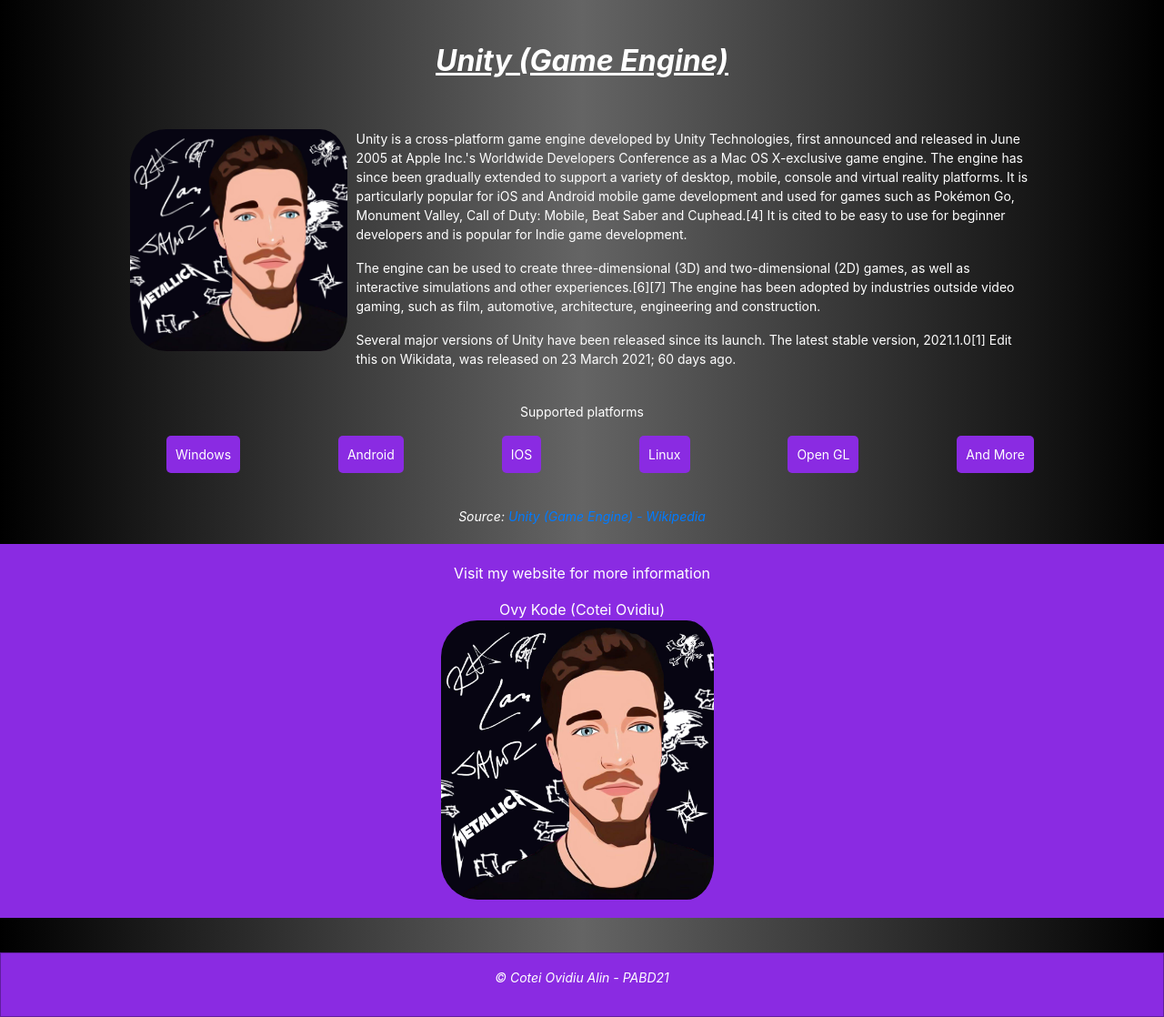
After one commit to UAB21/PABD21, a Symfony app: template templates/coteiovidiualin.html.twig in a window 1280 px wide. The commit adds this page. Shown: the whole page at 91% size. Run offline with Twig, Linux system fonts and the light colour scheme; the template is opened without the code that fills it, so the values that code supplies are empty; some libraries are stand-ins or nearby versions.

Commit message:
added my files

```diff
--- /dev/null
+++ b/public/css/coteiovidiualin.css
@@ -0,0 +1,100 @@
+body{
+  background: rgb(15,48,99);
+  background: linear-gradient(90deg, rgb(0, 0, 0) 0%, rgba(36, 36, 36, 0.706) 50%, rgb(0, 0, 0) 100%);
+  color: rgb(30,30,30);
+}
+
+.container{
+  width: 80%;
+  margin: auto;
+}
+
+.top-image{
+  width: 35%;
+}
+
+.text-image{
+  width: 25%;
+  float: left;
+}
+
+.text-small{
+  font-size: 14px;
+}
+
+.container-list {
+  margin: auto;
+  text-align: left;
+}
+
+.container-list ul {
+  display: flex;
+  justify-content: space-between;
+  align-items: center;
+}
+
+.container-list ul li {
+  background-color: blueviolet;
+  padding: 10px;
+  list-style: none;
+  border-radius: 5px;
+  cursor: pointer;
+}
+
+footer{
+  margin-top: 3%;
+  border: 1px solid rgba(0,0,0,0.3);
+}
+
+p {
+  color: #fff;
+}
+
+h2 {
+  color: #fff;
+}
+
+em {
+  color: #fff;
+}
+
+li {
+  color: #fff;
+}
+
+.t-left {
+  text-align: left;
+}
+
+.footer {
+  background-color: blueviolet;
+}
+
+.title {
+  text-decoration: underline;
+}
+
+.img {
+  padding-right: 10px;
+  border-radius: 40px;
+  -webkit-user-drag: none;
+}
+
+.container-info {
+  margin-top: 20px;
+  padding: 20px;
+  background-color: blueviolet;
+  width: 100%;
+  display: flex;
+  justify-content: center;
+  align-items: center;
+  flex-direction: column;
+}
+
+.container-info p {
+  color: #fff;
+}
+
+.container-info a {
+  color: #fff;
+}
--- a/templates/Default.html.twig
+++ b/templates/Default.html.twig
@@ -32,6 +32,7 @@
                 <li><a href="/TandauGabrielClaudiu">Tandau Gabriel Claudiu</a></li>
                 <li><a href="/laurentiu_tibea">Tibea Laurentiu</a></li>
                 <li><a href="/galerie_foto">Tibea Laurentiu (galerie foto)</a></li>
+                <li><a href="/coteiovidiualin">Cotei Ovidiu Alin</a></li>
             </ul>
         </div>
     </body>
--- /dev/null
+++ b/templates/coteiovidiualin.html.twig
@@ -0,0 +1,74 @@
+{% extends "base.html.twig" %}
+
+{% block title %}Cotei Ovidiu Alin{% endblock %}
+
+{% block stylesheets %}
+    <link rel="stylesheet" href="https://stackpath.bootstrapcdn.com/bootstrap/4.4.1/css/bootstrap.min.css" integrity="sha384-Vkoo8x4CGsO3+Hhxv8T/Q5PaXtkKtu6ug5TOeNV6gBiFeWPGFN9MuhOf23Q9Ifjh" crossorigin="anonymous">
+    <link rel="stylesheet" href="{{ asset('css/coteiovidiualin.css') }}"/>
+{% endblock %}
+
+{% block javascripts %}
+    <script src="https://code.jquery.com/jquery-3.4.1.slim.min.js" integrity="sha384-J6qa4849blE2+poT4WnyKhv5vZF5SrPo0iEjwBvKU7imGFAV0wwj1yYfoRSJoZ+n" crossorigin="anonymous"></script>
+    <script src="https://cdn.jsdelivr.net/npm/popper.js@1.16.0/dist/umd/popper.min.js" integrity="sha384-Q6E9RHvbIyZFJoft+2mJbHaEWldlvI9IOYy5n3zV9zzTtmI3UksdQRVvoxMfooAo" crossorigin="anonymous"></script>
+    <script src="https://stackpath.bootstrapcdn.com/bootstrap/4.4.1/js/bootstrap.min.js" integrity="sha384-wfSDF2E50Y2D1uUdj0O3uMBJnjuUD4Ih7YwaYd1iqfktj0Uod8GCExl3Og8ifwB6" crossorigin="anonymous"></script>
+{% endblock %}
+
+{% block body %}
+
+    <header class="pt-5">
+        <div class="text-center">
+            <h2 class="font-weight-bold font-italic title">Unity (Game Engine)</h2>
+        </div>
+    </header>
+
+    <main class="pt-5">
+        <div class="container text-center text-small">
+            <img src="{{ asset('img/cotei_ovidiu/cotei_ovidiu.jpg') }}" class="text-image img">
+            <p class="t-left">
+              Unity is a cross-platform game engine developed by Unity Technologies, first announced and released in June 2005
+              at Apple Inc.'s Worldwide Developers Conference as a Mac OS X-exclusive game engine. The engine has since been
+              gradually extended to support a variety of desktop, mobile, console and virtual reality platforms. It is particularly
+              popular for iOS and Android mobile game development and used for games such as Pokémon Go, Monument Valley,
+              Call of Duty: Mobile, Beat Saber and Cuphead.[4] It is cited to be easy to use for beginner developers and is
+              popular for Indie game development.
+            </p>
+            <p class="t-left">
+              The engine can be used to create three-dimensional (3D) and two-dimensional (2D) games, as well as interactive
+              simulations and other experiences.[6][7] The engine has been adopted by industries outside video gaming, such
+              as film, automotive, architecture, engineering and construction.
+            </p>
+            <p class="t-left">
+              Several major versions of Unity have been released since its launch. The latest stable version, 2021.1.0[1] Edit this on Wikidata,
+               was released on 23 March 2021; 60 days ago.
+            </p>
+            <br>
+
+            <p>Supported platforms</p>
+            <div class="container-list">
+                <ul>
+                    <li>Windows</li>
+                    <li>Android</li>
+                    <li>IOS</li>
+                    <li>Linux</li>
+                    <li>Open GL</li>
+                    <li>And More</li>
+                </ul>
+            </div>
+            <br>
+            <em class="text-small">Source: <a href="https://en.wikipedia.org/wiki/Unity_(game_engine)" target="_blank">Unity (Game Engine) - Wikipedia</a></em>
+        </div>
+    </main>
+
+    <div class="container-info">
+      <p>Visit my website for more information</p>
+      <a href="https://ovykode.weebly.com/" target="_blank">Ovy Kode (Cotei Ovidiu)</a>
+      <img src="{{ asset('img/cotei_ovidiu/cotei_ovidiu.jpg') }}" class="text-image img">
+    </div>
+
+    <footer class="p-3 footer">
+        <div class="text-center text-small">
+            <p class="font-italic">&copy; Cotei Ovidiu Alin - PABD21</p>
+        </div>
+    </footer>
+
+{% endblock %}
```
Also changed, not shown: config/routes.yaml (+9 -0 lines), src/Controller/CoteiOvidiuAlinController.php (added, +11 -0 lines), README.md, public/img/cotei_ovidiu/cotei_ovidiu.jpg (added).
